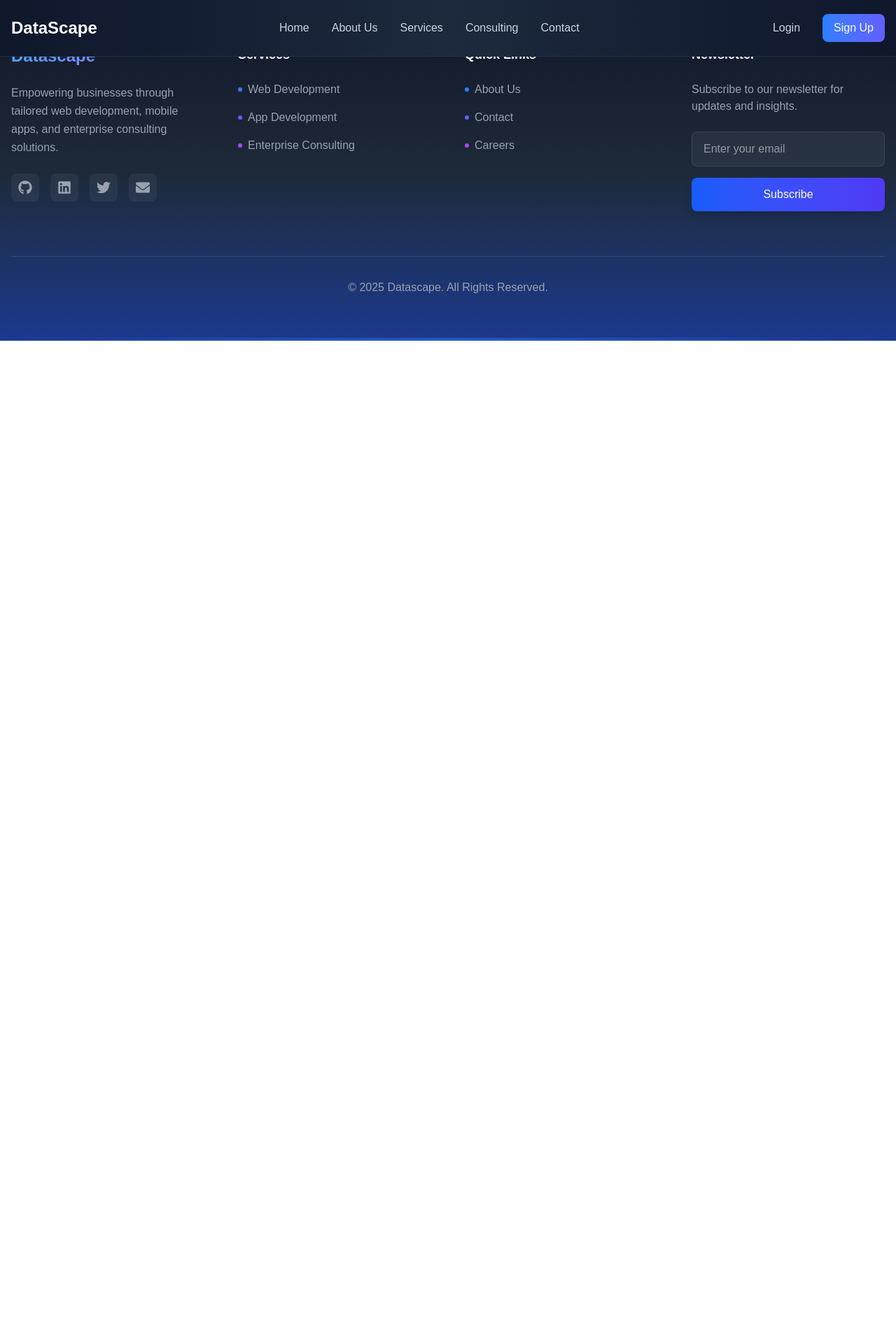
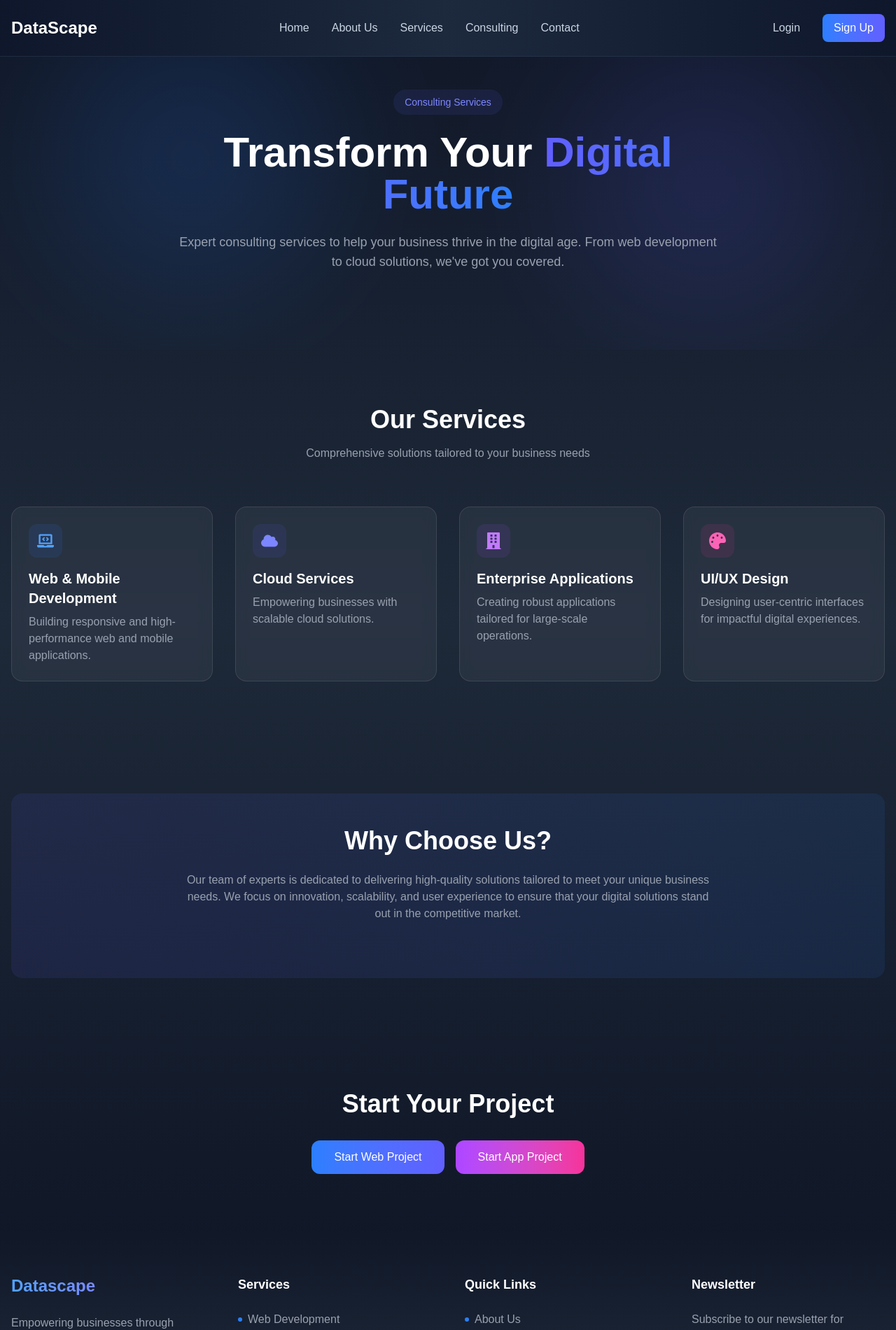
Before and after one commit to MuhammadAhmad338/datascape, a Next.js app: page /consulting in a window 1280 px wide. Before the commit this address had no page. Shown: the top 1901 px of the page at 70% size. Before the commit the page ends 800 px from the top, so only its background shows below. Built offline with nearby package versions, Linux system fonts and the light colour scheme.

Commit message:
Consulting services added

```diff
--- a/app/consulting/page.tsx
+++ b/app/consulting/page.tsx
@@ -1,68 +1,183 @@
 "use client"
 import React from "react";
-import ProtectedRoute from "../components/ProtectedRoute/ProtectedRoute";
+import { motion } from "framer-motion";
+import { FaLaptopCode, FaCloud, FaBuilding, FaPalette, FaChartLine, FaHandshake } from "react-icons/fa";
+import Link from "next/link";
 
 const Consulting = () => {
     const services = [
         {
             title: "Web & Mobile Development",
             description: "Building responsive and high-performance web and mobile applications.",
-            icon: "📱",
+            icon: FaLaptopCode,
+            color: "blue"
         },
         {
             title: "Cloud Services",
             description: "Empowering businesses with scalable cloud solutions.",
-            icon: "☁️",
+            icon: FaCloud,
+            color: "indigo"
         },
         {
             title: "Enterprise Applications",
             description: "Creating robust applications tailored for large-scale operations.",
-            icon: "🏢",
+            icon: FaBuilding,
+            color: "purple"
         },
         {
             title: "UI/UX Design",
             description: "Designing user-centric interfaces for impactful digital experiences.",
-            icon: "🎨",
+            icon: FaPalette,
+            color: "pink"
         },
     ];
 
+    const getColorClasses = (color: string) => {
+        const colors: { [key: string]: string } = {
+            blue: "text-blue-400 bg-blue-500/10",
+            indigo: "text-indigo-400 bg-indigo-500/10",
+            purple: "text-purple-400 bg-purple-500/10",
+            pink: "text-pink-400 bg-pink-500/10"
+        };
+        return colors[color] || colors.blue;
+    };
+
     return (
-        <ProtectedRoute>
-            <section className="bg-gradient-to-r from-blue-900 via-gray-800 to-gray-900  text-white ">
-                <div className="container mx-auto px-6 text-center pt-10 pb-10">
-                    <h2 className="text-4xl font-bold mb-12">Consulting Services</h2>
-                    <div className="grid grid-cols-1 md:grid-cols-4 gap-12 mb-16 hover:cursor-pointer">
+        <div className="min-h-screen bg-gradient-to-b from-gray-900 via-gray-800 to-gray-900">
+            {/* Hero Section */}
+            <section className="relative pt-32 pb-20 overflow-hidden">
+                <div className="absolute inset-0 z-0">
+                    <motion.div
+                        initial={{ opacity: 0, scale: 0.8 }}
+                        animate={{ opacity: 0.15, scale: 1 }}
+                        transition={{ duration: 1.5, ease: "easeOut" }}
+                        className="absolute top-20 right-20 w-96 h-96 bg-indigo-500 rounded-full filter blur-[100px]"
+                    />
+                    <motion.div
+                        initial={{ opacity: 0, scale: 0.8 }}
+                        animate={{ opacity: 0.15, scale: 1 }}
+                        transition={{ duration: 1.5, ease: "easeOut", delay: 0.2 }}
+                        className="absolute bottom-20 left-20 w-96 h-96 bg-blue-500 rounded-full filter blur-[100px]"
+                    />
+                </div>
+
+                <div className="container mx-auto px-4 relative z-10">
+                    <motion.div
+                        initial={{ opacity: 0, y: 20 }}
+                        animate={{ opacity: 1, y: 0 }}
+                        transition={{ duration: 0.5 }}
+                        className="text-center max-w-3xl mx-auto"
+                    >
+                        <span className="inline-block px-4 py-2 rounded-full bg-indigo-500/10 text-indigo-400 text-sm font-medium mb-6">
+                            Consulting Services
+                        </span>
+                        <h1 className="text-4xl md:text-6xl font-bold text-white mb-6">
+                            Transform Your{" "}
+                            <span className="bg-gradient-to-r from-indigo-500 to-blue-500 bg-clip-text text-transparent">
+                                Digital Future
+                            </span>
+                        </h1>
+                        <p className="text-gray-400 text-lg mb-8">
+                            Expert consulting services to help your business thrive in the digital age.
+                            From web development to cloud solutions, we've got you covered.
+                        </p>
+                    </motion.div>
+                </div>
+            </section>
+
+            {/* Services Section */}
+            <section className="py-20">
+                <div className="container mx-auto px-4">
+                    <motion.div
+                        initial={{ opacity: 0, y: 20 }}
+                        animate={{ opacity: 1, y: 0 }}
+                        transition={{ duration: 0.5, delay: 0.2 }}
+                        className="text-center mb-16"
+                    >
+                        <h2 className="text-3xl md:text-4xl font-bold text-white mb-4">
+                            Our Services
+                        </h2>
+                        <p className="text-gray-400 max-w-2xl mx-auto">
+                            Comprehensive solutions tailored to your business needs
+                        </p>
+                    </motion.div>
+
+                    <div className="grid grid-cols-1 md:grid-cols-2 lg:grid-cols-4 gap-8">
                         {services.map((service, index) => (
-                            <div key={index} className="bg-white p-8 rounded-2xl relative">
-                                <div className="text-4xl mb-4 text-black">{service.icon}</div>
-                                <h3 className="text-xl font-semibold mb-2 text-black">{service.title}</h3>
-                                <p className="text-gray-600">{service.description}</p>
-                            </div>
+                            <motion.div
+                                key={index}
+                                initial={{ opacity: 0, y: 20 }}
+                                animate={{ opacity: 1, y: 0 }}
+                                transition={{ duration: 0.5, delay: 0.1 * index }}
+                                className="bg-white/5 backdrop-blur-sm rounded-2xl p-6 border border-white/10 hover:border-indigo-500/50 transition-colors"
+                            >
+                                <div className={`w-12 h-12 rounded-xl ${getColorClasses(service.color)} flex items-center justify-center mb-4`}>
+                                    <service.icon className="w-6 h-6" />
+                                </div>
+                                <h3 className="text-xl font-semibold text-white mb-2">{service.title}</h3>
+                                <p className="text-gray-400">{service.description}</p>
+                            </motion.div>
                         ))}
-                    </div>
-
-                    <div className="bg-gray-100 py-12 px-8 rounded-2xl border border-black mb-16">
-                        <h3 className="text-3xl font-bold text-black mb-4">Why Choose Us?</h3>
-                        <p className="text-gray-700">Our team of experts is dedicated to delivering high-quality solutions tailored to meet your unique business needs. We focus on innovation, scalability, and user experience to ensure that your digital solutions stand out in the competitive market.</p>
-                    </div>
-
-                    <div className="bg-gray-100 py-12 px-8 rounded-2xl border border-black mb-16">
-                        <h3 className="text-3xl font-bold text-black mb-4">Our Approach</h3>
-                        <p className="text-gray-700">We follow a strategic approach to consulting, starting with in-depth research and analysis, followed by actionable strategies, and concluding with implementation and continuous support.</p>
-                    </div>
-
-                    <div className="bg-gray-100 py-12 px-8 rounded-2xl border border-black mb-16">
-                        <h3 className="text-3xl font-bold text-black mb-4">Client Success Stories</h3>
-                        <p className="text-gray-700">Hear from our clients about how we have helped them achieve their digital transformation goals through tailored consulting services and strategic implementations.</p>
-                    </div>
-
-                    <div className="bg-gray-100 py-12 px-8 rounded-2xl border border-black mb-16">
-                        <h3 className="text-3xl font-bold text-black mb-4">Get in Touch</h3>
-                        <p className="text-gray-700">Ready to elevate your business? Contact us today to discuss your project requirements and let us provide you with the best consulting solutions.</p>
                     </div>
                 </div>
             </section>
-        </ProtectedRoute>
+
+            {/* Why Choose Us Section */}
+            <section className="py-20">
+                <div className="container mx-auto px-4">
+                    <motion.div
+                        initial={{ opacity: 0, y: 20 }}
+                        animate={{ opacity: 1, y: 0 }}
+                        transition={{ duration: 0.5, delay: 0.4 }}
+                        className="bg-gradient-to-r from-indigo-500/10 to-blue-500/10 rounded-2xl p-8 md:p-12"
+                    >
+                        <h2 className="text-3xl md:text-4xl font-bold text-white mb-6 text-center">
+                            Why Choose Us?
+                        </h2>
+                        <p className="text-gray-400 max-w-3xl mx-auto text-center mb-8">
+                            Our team of experts is dedicated to delivering high-quality solutions tailored to meet your unique business needs.
+                            We focus on innovation, scalability, and user experience to ensure that your digital solutions stand out in the competitive market.
+                        </p>
+                    </motion.div>
+                </div>
+            </section>
+
+            {/* Start Project Section */}
+            <section className="py-20">
+                <div className="container mx-auto px-4">
+                    <motion.div
+                        initial={{ opacity: 0, y: 20 }}
+                        animate={{ opacity: 1, y: 0 }}
+                        transition={{ duration: 0.5, delay: 0.6 }}
+                        className="text-center"
+                    >
+                        <h2 className="text-3xl md:text-4xl font-bold text-white mb-4">
+                            Start Your Project
+                        </h2>
+                        <div className="flex flex-col md:flex-row gap-4 justify-center mt-8">
+                            <Link href="/services/web-development">
+                                <motion.button
+                                    whileHover={{ scale: 1.02 }}
+                                    whileTap={{ scale: 0.98 }}
+                                    className="bg-gradient-to-r from-blue-500 to-indigo-500 text-white hover:cursor-pointer px-8 py-3 rounded-xl hover:shadow-lg hover:shadow-blue-500/20 transition-all duration-300"
+                                >
+                                    Start Web Project
+                                </motion.button>
+                            </Link>
+                            <Link href="/services/app-development">
+                                <motion.button
+                                    whileHover={{ scale: 1.02 }}
+                                    whileTap={{ scale: 0.98 }}
+                                    className="bg-gradient-to-r from-purple-500 to-pink-500 text-white hover:cursor-pointer px-8 py-3 rounded-xl hover:shadow-lg hover:shadow-purple-500/20 transition-all duration-300"
+                                >
+                                    Start App Project
+                                </motion.button>
+                            </Link>
+                        </div>
+                    </motion.div>
+                </div>
+            </section>
+        </div>
     );
 };
 
```
